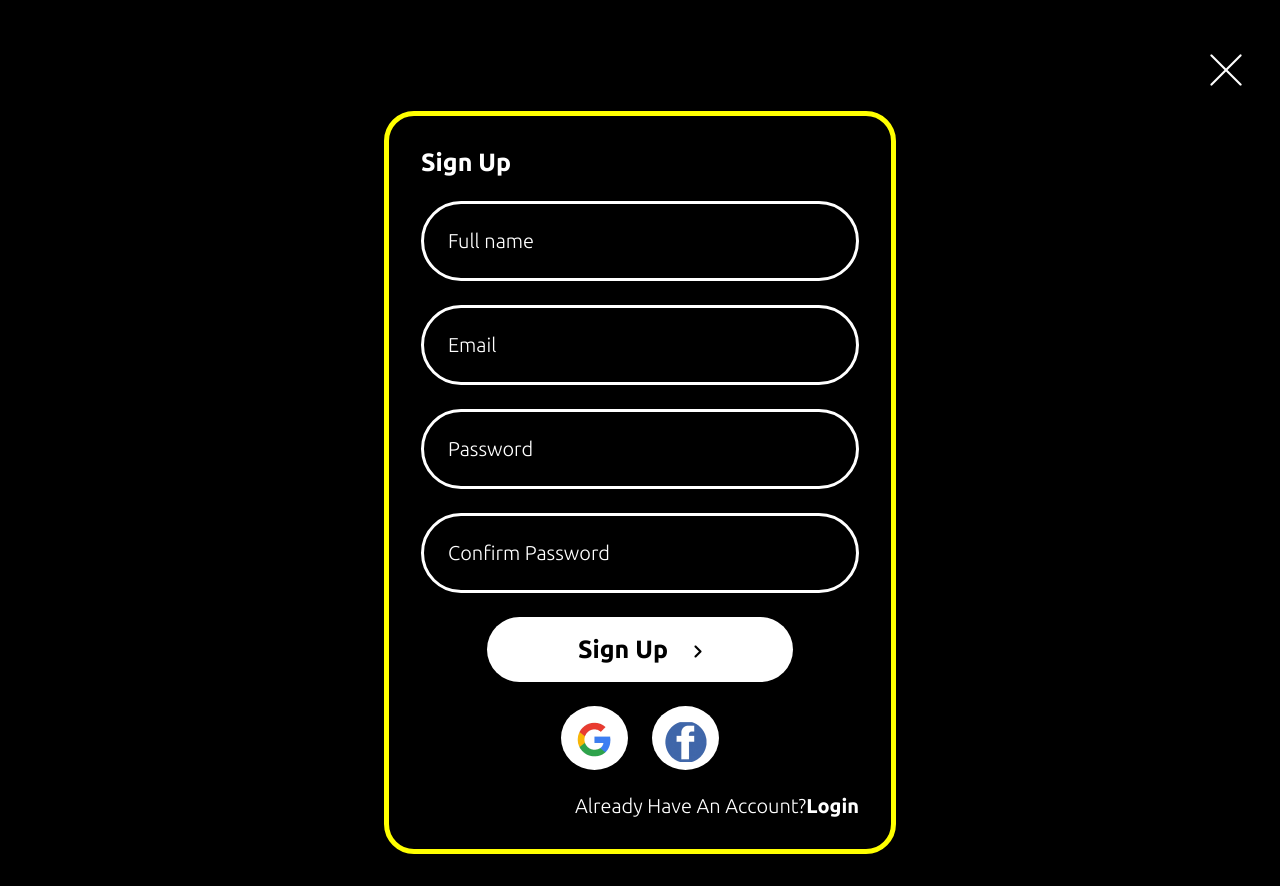
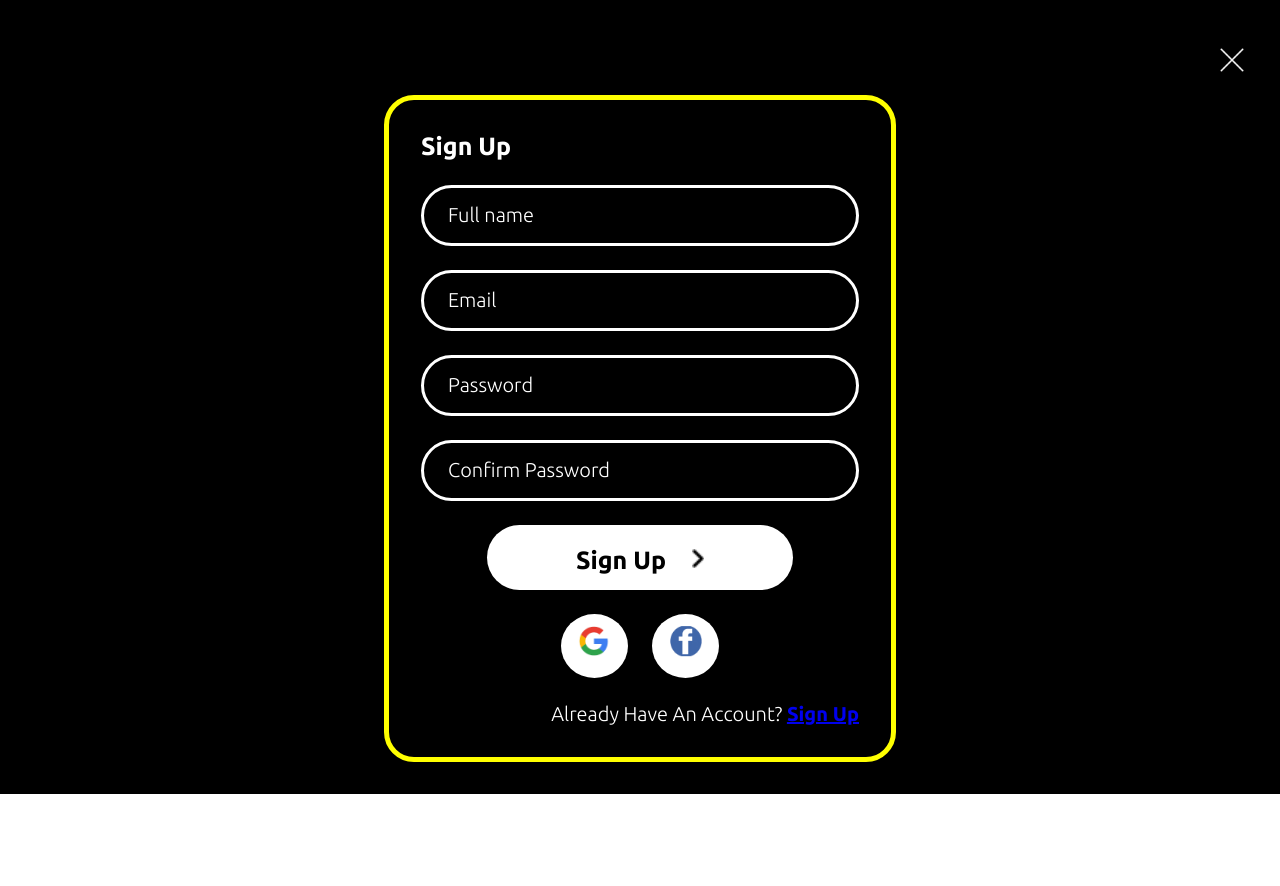
Before and after one commit to AleenaJabeen/Fitness-App, a React (Create React App) app: page / in a window 1280 px wide. After the commit the page ends 800 px from the top, so only its background shows below. Built offline with nearby package versions, Linux system fonts and the light colour scheme.

Commit message:
changed size

```diff
--- a/src/components/LoginComponent/Login.jsx
+++ b/src/components/LoginComponent/Login.jsx
@@ -21,7 +21,7 @@ function Login() {
             </Link>
 
             <div className={styles.account}>
-              Don't Have An Account? <Link to={"/signup"}>Sign Up</Link>
+              Don't Have An Account? <Link to={"/signup"} className={styles.span}>Sign Up</Link>
             </div>
           </form>
         </div>
--- a/src/components/SignupComponent/Signup.jsx
+++ b/src/components/SignupComponent/Signup.jsx
@@ -24,7 +24,9 @@ function Signup() {
             <div className={styles.google}><img src={google} alt="Google icon" /></div>
             <div className={styles.facebook}><img src={fb} alt="Facebook icon" /></div>
         </div>
-        <div className={styles.account}>Already Have An Account?<span>Login</span></div>
+        <div className={styles.account}>
+              Already Have An Account? <Link to={"/login"} className={styles.span}>Sign Up</Link>
+            </div>
         </form>
 
         </div>
--- a/src/styles/LoginStyles/Login.module.css
+++ b/src/styles/LoginStyles/Login.module.css
@@ -6,7 +6,10 @@
    color: var(--input-border-color);
   }
   .login img{
-     margin-top: 1rem;
+     margin-top: 0.75rem;
+     max-width: 44px;
+     max-height: 44px;
+     width: 32px;
   }
   .homeBtn{
       text-decoration: none;
@@ -42,7 +45,8 @@
   }
   .loginForm input {
     width: 100%;
-    height: 80px;
+    max-height: 80px;
+    padding:1rem;
     padding-left: 1.5rem;
     background-color: transparent;
     border-radius: 50px;
@@ -101,9 +105,10 @@
   padding-bottom: 5rem;
 
   }
-  .account span{
+  .account .span{
   font-weight: 700;
 text-decoration: none;
+color: var(--input-border-color);
   }
   @media (min-width:900px){
       .loginForm{
--- a/src/styles/SignupStyles/Sigup.module.css
+++ b/src/styles/SignupStyles/Sigup.module.css
@@ -11,7 +11,10 @@
  max-width: 1920px;
 }
 .signup img{
-   margin-top: 1rem;
+   margin-top: 0.75rem;
+   max-width: 44px;
+   max-height: 44px;
+   width: 32px;
 }
 .homeBtn{
     text-decoration: none;
@@ -46,7 +49,8 @@ line-height: 28.73px;
 }
 .signupForm input {
   width: 100%;
-  height: 80px;
+  max-height: 80px;
+  padding: 1rem;
   padding-left: 1.5rem;
   background-color: transparent;
   border-radius: 50px;
@@ -117,7 +121,7 @@ line-height: 22.98px;
 align-self: flex-end;
 
 }
-.account span{
+.account .span{
 font-weight: 700;
 
 
```
